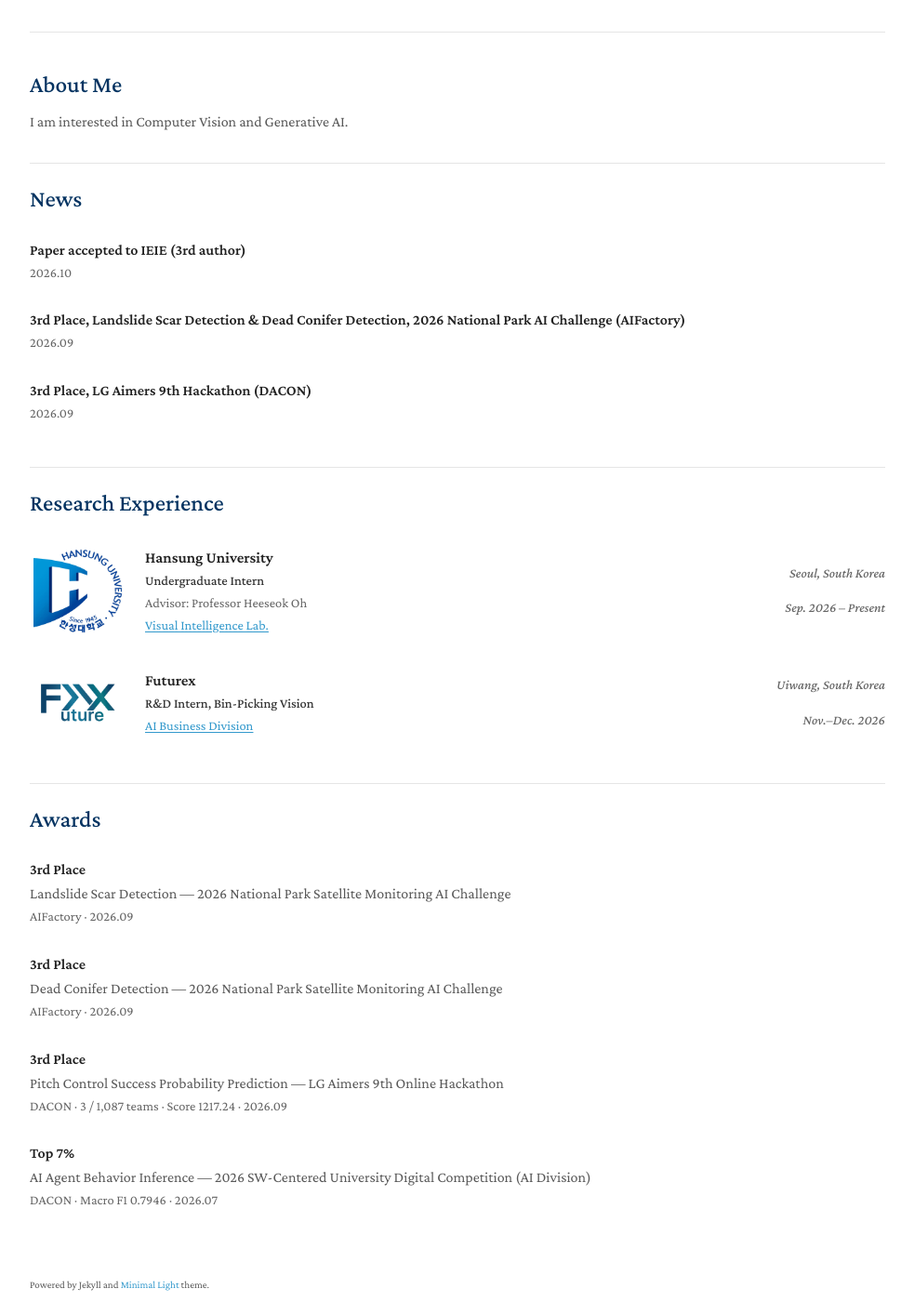
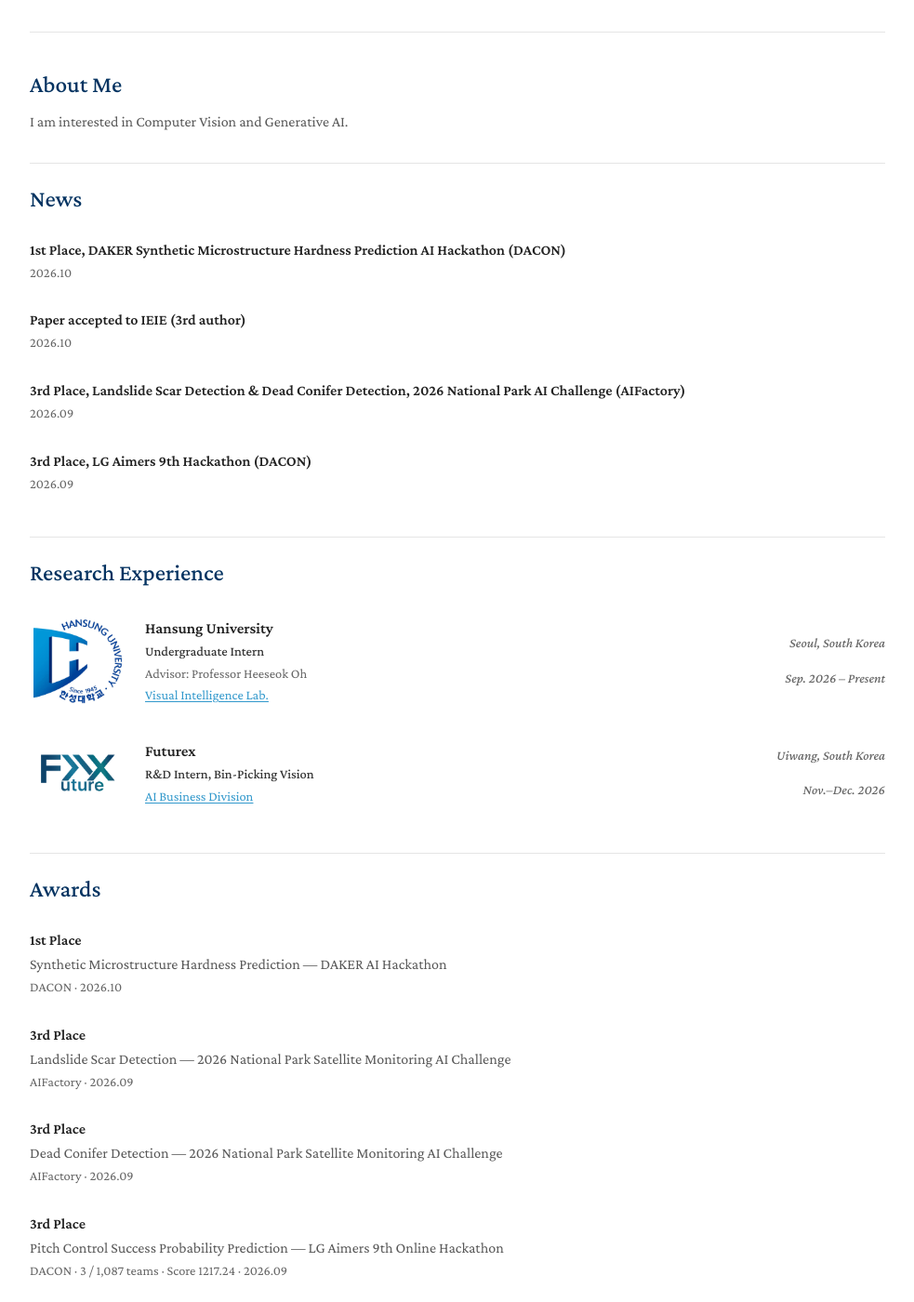
Before and after one commit to YONGJI04/yongji04.github.io, a Jekyll site: the page built from index.md, in a window 1280 px wide and 1400 px high, scrolled down 413 px. Shown: the whole window at 93% size, without its empty margins (148-1131 px from the left). Built offline with Jekyll 4.4.1, drawn with Linux system fonts in a browser that asks for light colours; a style sheet for code colours, icons or effects is not loaded; our own code applies the rules of GitHub Pages for plain Markdown files.

Commit message:
CV/Site: add 1st Place, DAKER microstructure hardness hackathon (DACON)

```diff
--- a/_data/awards.yml
+++ b/_data/awards.yml
@@ -1,4 +1,8 @@
 main:
+  - title: "1st Place"
+    challenge: "Synthetic Microstructure Hardness Prediction — DAKER AI Hackathon"
+    issuer: "DACON"
+    date: "2026.10"
   - title: "3rd Place"
     challenge: "Landslide Scar Detection — 2026 National Park Satellite Monitoring AI Challenge"
     issuer: "AIFactory"
--- a/_data/news.yml
+++ b/_data/news.yml
@@ -1,4 +1,6 @@
 main:
+  - date: "2026.10"
+    text: "1st Place, DAKER Synthetic Microstructure Hardness Prediction AI Hackathon (DACON)"
   - date: "2026.10"
     text: "Paper accepted to IEIE (3rd author)"
   - date: "2026.09"
--- a/tools/gen_cv.py
+++ b/tools/gen_cv.py
@@ -188,6 +188,7 @@ def build(out=DEFAULT_OUT):
     cv.columns(interests, experience, ratio=0.3)
 
     cv.section("Honors & Awards")
+    cv.award("1st Place", ", DAKER Synthetic Microstructure Hardness Prediction AI Hackathon, DACON, 2026")
     cv.award("3rd Place", ", Landslide Scar Detection, 2026 National Park AI Challenge, AIFactory, 2026")
     cv.award("3rd Place", ", Dead Conifer Detection, 2026 National Park AI Challenge, AIFactory, 2026")
     cv.award("3rd Place", " (3/1,087), LG Aimers 9th Online Hackathon, DACON, 2026")
```
Also changed, not shown: 1 other file.
